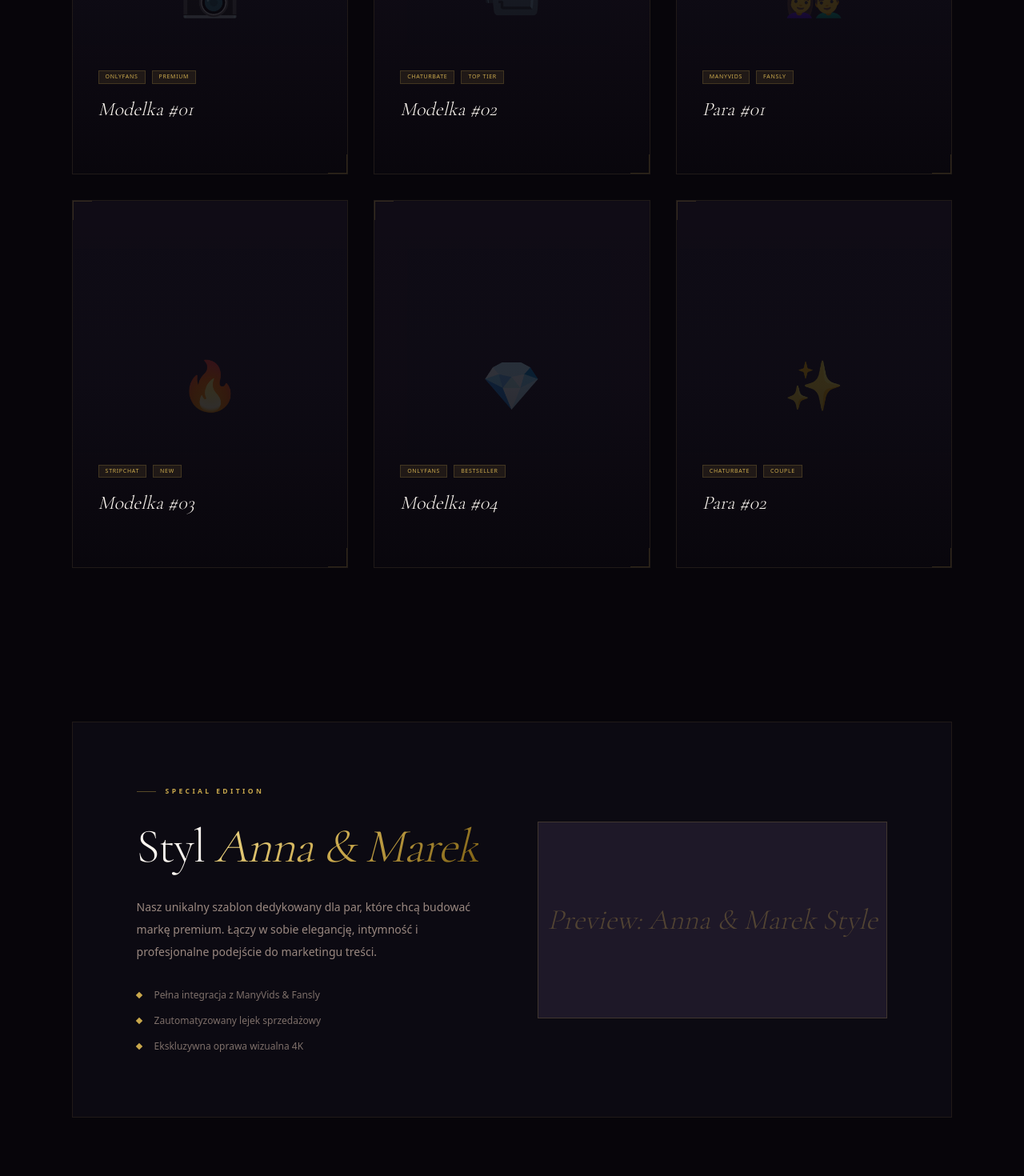
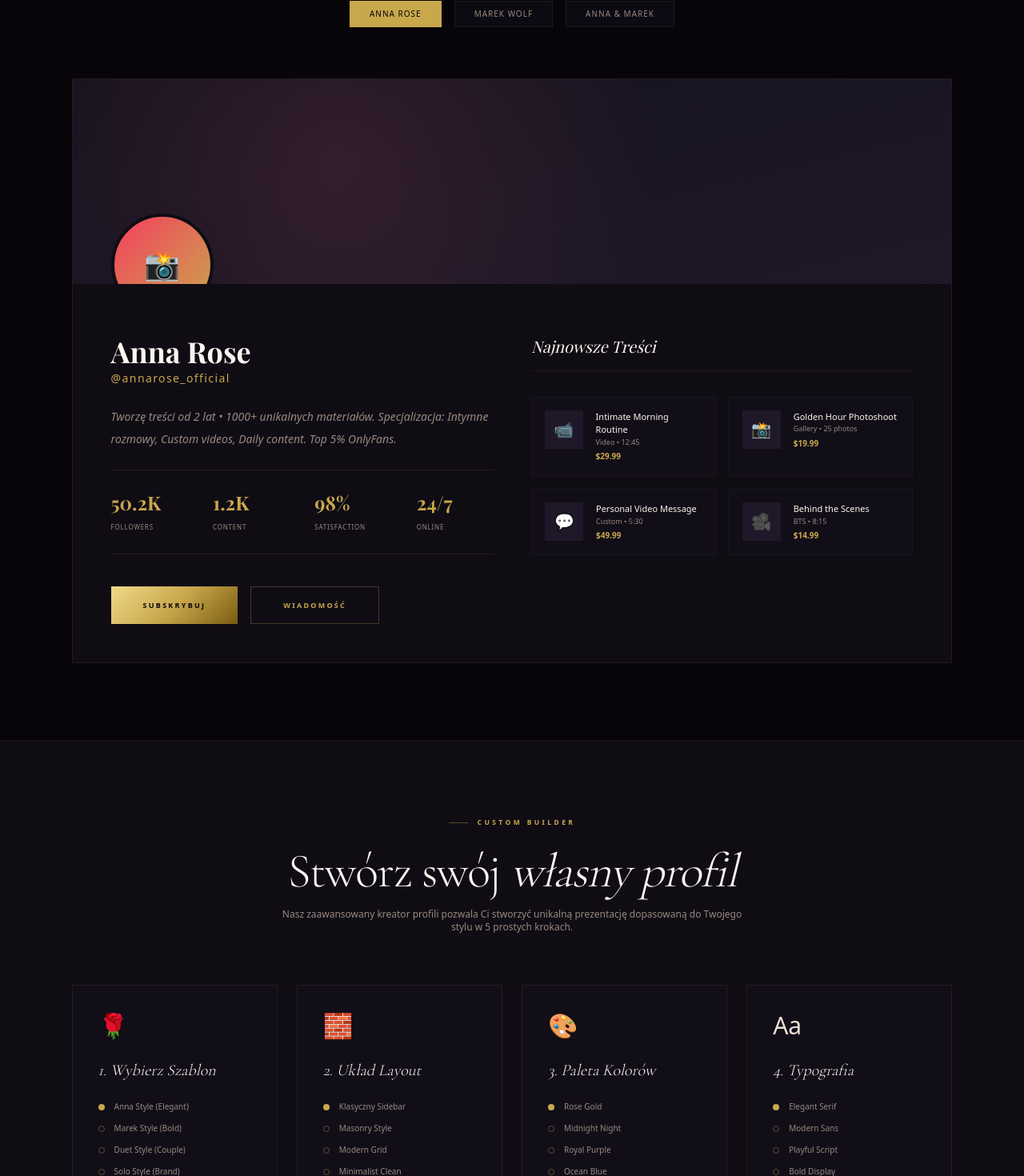
Before and after one commit to HardbanRecordsLab/Studio-HRL-Adult, a Next.js app: page /portfolio in a window 1280 px wide. Shown: the part 960-2430 px from the top of the page at 80% size. Built offline with nearby package versions, Linux system fonts and the light colour scheme.

Commit message:
Fix postinstall script to handle missing DATABASE_URL in builds

```diff
--- a/package.json
+++ b/package.json
@@ -10,7 +10,7 @@
     "type-check": "tsc --noEmit",
     "test": "jest",
     "test:watch": "jest --watch",
-    "postinstall": "prisma generate"
+    "postinstall": "DATABASE_URL=${DATABASE_URL:-postgresql://dummy:dummy@localhost:5432/dummy} prisma generate"
   },
   "dependencies": {
     "@hookform/resolvers": "^3.9.1",
--- a/src/pages/portfolio.tsx
+++ b/src/pages/portfolio.tsx
@@ -1,26 +1,35 @@
-import React from 'react';
+import React, { useState } from 'react';
 import Head from 'next/head';
 import Link from 'next/link';
+import { motion, AnimatePresence } from 'framer-motion';
 import { ROUTES } from '@/utils/constants';
 import Navigation from '@/components/common/Navigation';
 import Footer from '@/components/common/Footer';
 import CTA from '@/components/sections/CTA';
 
 const PortfolioPage: React.FC = () => {
+  const [activeProfile, setActiveProfile] = useState('anna');
+
   const profiles = [
-    { name: 'Modelka #01', tags: ['OnlyFans', 'Premium'], ico: '📸', href: '#' },
-    { name: 'Modelka #02', tags: ['Chaturbate', 'Top Tier'], ico: '📹', href: '#' },
-    { name: 'Para #01', tags: ['ManyVids', 'Fansly'], ico: '👩‍❤️‍👨', href: ROUTES.PARA },
-    { name: 'Modelka #03', tags: ['Stripchat', 'New'], ico: '🔥', href: '#' },
-    { name: 'Modelka #04', tags: ['OnlyFans', 'Bestseller'], ico: '💎', href: '#' },
-    { name: 'Para #02', tags: ['Chaturbate', 'Couple'], ico: '✨', href: ROUTES.PARA },
+    { id: 'anna', name: 'Anna Rose', handle: '@annarose_official', age: 25, bio: 'Tworzę treści od 2 lat • 1000+ unikalnych materiałów. Specjalizacja: Intymne rozmowy, Custom videos, Daily content. Top 5% OnlyFans.', stats: { followers: '50.2K', content: '1.2K', satisfaction: '98%', online: '24/7' }, tags: ['OnlyFans', 'Premium'], ico: '📸' },
+    { id: 'marek', name: 'Marek Wolf', handle: '@marek_wolf', age: 28, bio: 'Męski i odważny styl. Profesjonalne sesje, wysoka jakość 4K. Specjalizacja: Solo & Group content.', stats: { followers: '15.5K', content: '450', satisfaction: '95%', online: 'Daily' }, tags: ['Chaturbate', 'Top Tier'], ico: '📹' },
+    { id: 'couple', name: 'Anna & Marek', handle: '@anna_marek_duo', age: 'Duo', bio: 'Najlepsza para w branży. Chemia, emocje i luksusowa oprawa. Pełna synchronizacja na ManyVids i Fansly.', stats: { followers: '85K', content: '2.5K', satisfaction: '99%', online: '24/7' }, tags: ['ManyVids', 'Fansly'], ico: '👩‍❤️‍👨' },
   ];
+
+  const contentItems = [
+    { title: 'Intimate Morning Routine', type: 'Video • 12:45', price: '$29.99', ico: '📹' },
+    { title: 'Golden Hour Photoshoot', type: 'Gallery • 25 photos', price: '$19.99', ico: '📸' },
+    { title: 'Personal Video Message', type: 'Custom • 5:30', price: '$49.99', ico: '💬' },
+    { title: 'Behind the Scenes', type: 'BTS • 8:15', price: '$14.99', ico: '🎥' },
+  ];
+
+  const currentProfile = profiles.find(p => p.id === activeProfile) || profiles[0];
 
   return (
     <>
       <Head>
         <title>Portfolio - Studio HRL Adult</title>
-        <meta name="description" content="Portfolio i szablony profili partnerek Studio HRL Adult. Zobacz nasze realizacje." />
+        <meta name="description" content="Portfolio i szablony profili partnerek Studio HRL Adult. Zobacz nasze realizacje i styl Anna & Marek." />
       </Head>
 
       <div className="min-h-screen bg-dark text-text relative">
@@ -39,76 +48,178 @@ const PortfolioPage: React.FC = () => {
               <h1 className="h1-premium text-white">Portfolio <br /><span className="italic bg-gold-gradient bg-clip-text text-transparent">Studio HRL</span></h1>
               <p className="font-cormorant text-lg italic text-dim">Profesjonalne szablony i profile naszych partnerek</p>
               <p className="text-dim text-xs leading-loose font-light max-w-xl mx-auto">
-                Zajmujemy się profesjonalnym przygotowaniem, optymalizacją i promocją profili na najważniejszych platformach.
-                Poniżej zobaczysz przykładowe realizacje i szablony, które budujemy dla naszych twórczyń.
+                Odkryj nasze unikalne szablony profili w stylu Anna & Marek, które pomogą Ci wyróżnić się na platformach i przyciągnąć więcej fanów.
               </p>
+              <div className="flex justify-center gap-4 pt-4">
+                <a href="#showcase" className="btn-gold">Zobacz Przykłady</a>
+                <a href="#builder" className="btn-outline">Stwórz Profil</a>
+              </div>
             </div>
           </section>
 
-          {/* Profiles Grid */}
-          <section className="px-[7%] max-w-7xl mx-auto space-y-12">
-            <div className="section-tag">Nasze Realizacje</div>
-            <div className="grid grid-cols-1 md:grid-cols-2 lg:grid-cols-3 gap-8">
-              {profiles.map((profile, i) => (
-                <Link key={i} href={profile.href} className="group relative aspect-[3/4] bg-dark-3/40 border border-gold/10 overflow-hidden hover:border-gold/30 transition-all duration-700">
-                  {/* Image Placeholder with Blur effect */}
-                  <div className="absolute inset-0 bg-dark-4 flex items-center justify-center text-6xl opacity-20 group-hover:scale-110 transition-transform duration-700">
-                    {profile.ico}
+          {/* Profile Showcase Section */}
+          <section id="showcase" className="py-24 px-[7%] max-w-7xl mx-auto space-y-16">
+            <div className="text-center space-y-4">
+              <div className="section-tag justify-center">Anna & Marek Style</div>
+              <h2 className="h2-premium">Przykłady <span className="italic">Profili</span></h2>
+              <p className="text-dim text-xs font-light max-w-xl mx-auto">
+                Poznaj nasze flagowe profile stworzone w unikalnym stylu Studio HRL. Każdy profil jest zoptymalizowany pod kątem maksymalizacji zarobków.
+              </p>
+            </div>
+
+            <div className="flex justify-center gap-4 mb-12">
+              {profiles.map(p => (
+                <button
+                  key={p.id}
+                  onClick={() => setActiveProfile(p.id)}
+                  className={`px-6 py-2 text-[10px] tracking-widest uppercase transition-all border ${
+                    activeProfile === p.id ? 'bg-gold text-dark border-gold' : 'bg-dark-3/40 text-dim border-gold/10 hover:border-gold/30'
+                  }`}
+                >
+                  {p.name}
+                </button>
+              ))}
+            </div>
+
+            <motion.div
+              key={activeProfile}
+              initial={{ opacity: 0, y: 20 }}
+              animate={{ opacity: 1, y: 0 }}
+              className="bg-dark-2 border border-gold/10 overflow-hidden rounded-sm"
+            >
+              {/* Profile Header Preview */}
+              <div className="h-64 bg-gradient-to-br from-dark-3 to-dark-4 relative overflow-hidden">
+                <div className="absolute inset-0 bg-[radial-gradient(circle_at_30%_40%,rgba(200,85,106,0.15),transparent_50%)]" />
+                <div className="absolute bottom-[-40px] left-12 w-32 h-32 rounded-full border-4 border-dark-2 bg-gradient-to-br from-rose-500 to-gold flex items-center justify-center text-4xl text-white font-bold shadow-2xl">
+                  {currentProfile.ico}
+                </div>
+              </div>
+
+              <div className="p-12 pt-16 grid grid-cols-1 lg:grid-cols-2 gap-12">
+                <div className="space-y-6">
+                  <div>
+                    <h3 className="font-playfair text-4xl text-white font-bold">{currentProfile.name}</h3>
+                    <p className="text-gold text-sm tracking-widest mt-1">{currentProfile.handle}</p>
+                  </div>
+                  <p className="text-dim text-sm leading-loose font-light italic">
+                    {currentProfile.bio}
+                  </p>
+
+                  <div className="grid grid-cols-2 md:grid-cols-4 gap-8 py-6 border-y border-gold/10">
+                    {Object.entries(currentProfile.stats).map(([label, val]) => (
+                      <div key={label}>
+                        <span className="block font-playfair text-2xl text-gold font-bold">{val}</span>
+                        <span className="text-[8px] text-dim uppercase tracking-widest">{label}</span>
+                      </div>
+                    ))}
                   </div>
 
-                  {/* Overlay Gradient */}
-                  <div className="absolute inset-0 bg-gradient-to-t from-dark via-dark/20 to-transparent opacity-80" />
+                  <div className="flex gap-4 pt-4">
+                    <button className="btn-gold px-10">Subskrybuj</button>
+                    <button className="btn-outline px-10">Wiadomość</button>
+                  </div>
+                </div>
 
-                  {/* Content */}
-                  <div className="absolute bottom-0 left-0 right-0 p-8 space-y-4 translate-y-4 group-hover:translate-y-0 transition-transform duration-500">
-                    <div className="flex gap-2">
-                      {profile.tags.map(tag => (
-                        <span key={tag} className="text-[7px] tracking-[0.1em] uppercase px-2 py-0.5 bg-gold/10 text-gold border border-gold/20">
-                          {tag}
-                        </span>
+                <div className="space-y-8">
+                  <h4 className="font-playfair text-xl text-white italic border-b border-gold/10 pb-4">Najnowsze Treści</h4>
+                  <div className="grid grid-cols-1 sm:grid-cols-2 gap-4">
+                    {contentItems.map((item, i) => (
+                      <div key={i} className="bg-dark-3/40 border border-gold/5 p-4 flex gap-4 hover:border-gold/20 transition-all group">
+                        <div className="w-12 h-12 bg-dark-4 flex items-center justify-center text-xl group-hover:scale-110 transition-transform">
+                          {item.ico}
+                        </div>
+                        <div>
+                          <h5 className="text-[11px] text-white font-medium">{item.title}</h5>
+                          <p className="text-[9px] text-dim">{item.type}</p>
+                          <p className="text-[10px] text-gold font-bold mt-1">{item.price}</p>
+                        </div>
+                      </div>
+                    ))}
+                  </div>
+                </div>
+              </div>
+            </motion.div>
+          </section>
+
+          {/* Template Builder Section */}
+          <section id="builder" className="py-24 bg-dark-2 border-y border-gold/5 px-[7%]">
+            <div className="max-w-7xl mx-auto space-y-16">
+              <div className="text-center space-y-4">
+                <div className="section-tag justify-center">Custom Builder</div>
+                <h2 className="h2-premium">Stwórz swój <span className="italic">własny profil</span></h2>
+                <p className="text-dim text-xs font-light max-w-xl mx-auto">
+                  Nasz zaawansowany kreator profili pozwala Ci stworzyć unikalną prezentację dopasowaną do Twojego stylu w 5 prostych krokach.
+                </p>
+              </div>
+
+              <div className="grid grid-cols-1 md:grid-cols-2 lg:grid-cols-4 gap-6">
+                {[
+                  { title: '1. Wybierz Szablon', options: ['Anna Style (Elegant)', 'Marek Style (Bold)', 'Duet Style (Couple)', 'Solo Style (Brand)'], ico: '🌹' },
+                  { title: '2. Układ Layout', options: ['Klasyczny Sidebar', 'Masonry Style', 'Modern Grid', 'Minimalist Clean'], ico: '🧱' },
+                  { title: '3. Paleta Kolorów', options: ['Rose Gold', 'Midnight Night', 'Royal Purple', 'Ocean Blue'], ico: '🎨' },
+                  { title: '4. Typografia', options: ['Elegant Serif', 'Modern Sans', 'Playful Script', 'Bold Display'], ico: 'Aa' },
+                ].map((step, i) => (
+                  <div key={i} className="bg-dark-3/40 border border-gold/10 p-8 space-y-6 hover:border-gold/30 transition-all">
+                    <div className="text-3xl">{step.ico}</div>
+                    <h3 className="font-cormorant text-xl text-white italic">{step.title}</h3>
+                    <ul className="space-y-3">
+                      {step.options.map((opt, j) => (
+                        <li key={j} className="flex items-center gap-3 text-[10px] text-dim font-light">
+                          <div className={`w-2 h-2 rounded-full border border-gold/40 ${j === 0 ? 'bg-gold' : ''}`} />
+                          {opt}
+                        </li>
                       ))}
-                    </div>
-                    <h3 className="font-cormorant text-2xl text-white italic">{profile.name}</h3>
-                    <div className="h-px w-0 group-hover:w-full bg-gold/30 transition-all duration-700" />
-                    <button className="text-[8px] text-gold tracking-widest uppercase font-bold opacity-0 group-hover:opacity-100 transition-opacity duration-500">
-                      Zobacz Case Study
-                    </button>
+                    </ul>
                   </div>
+                ))}
+              </div>
 
-                  {/* Corner Accents */}
-                  <div className="absolute top-0 left-0 w-6 h-6 border-t border-l border-gold/20" />
-                  <div className="absolute bottom-0 right-0 w-6 h-6 border-b border-r border-gold/20" />
-                </Link>
-              ))}
+              <div className="text-center pt-8">
+                <button className="btn-gold px-12 py-4">Uruchom Kreator Profili</button>
+              </div>
             </div>
           </section>
 
-          {/* Anna & Marek Special Section */}
-          <section className="py-24 px-[7%] max-w-7xl mx-auto mt-24">
-            <div className="bg-dark-3/40 border border-gold/10 p-12 md:p-20 relative overflow-hidden flex flex-col lg:flex-row items-center gap-16">
-              <div className="absolute inset-0 bg-grain opacity-[0.02] pointer-events-none" />
-
-              <div className="lg:w-1/2 space-y-8 relative z-10">
-                <div className="section-tag">Special Edition</div>
-                <h2 className="h2-premium">
-                  Styl <span className="italic bg-gold-gradient bg-clip-text text-transparent">Anna & Marek</span>
-                </h2>
+          {/* Platform Integration Section */}
+          <section className="py-24 px-[7%] max-w-7xl mx-auto">
+            <div className="grid grid-cols-1 lg:grid-cols-2 gap-20 items-center">
+              <div className="space-y-8">
+                <div className="section-tag">All-in-One</div>
+                <h2 className="h2-premium">Jeden profil, <br /><span className="italic bg-gold-gradient bg-clip-text text-transparent">wszystkie platformy</span></h2>
                 <p className="text-dim text-sm leading-loose font-light">
-                  Nasz unikalny szablon dedykowany dla par, które chcą budować markę premium.
-                  Łączy w sobie elegancję, intymność i profesjonalne podejście do marketingu treści.
+                  Zintegruj swój profil ze wszystkimi głównymi platformami. Zarządzaj treściami i synchronizuj dane w jednym miejscu, budując spójny wizerunek marki premium.
                 </p>
-                <ul className="space-y-4">
-                  {['Pełna integracja z ManyVids & Fansly', 'Zautomatyzowany lejek sprzedażowy', 'Ekskluzywna oprawa wizualna 4K'].map(f => (
-                    <li key={f} className="flex items-center gap-4 text-xs text-dim/80 font-light">
-                      <span className="w-1.5 h-1.5 bg-gold rotate-45" /> {f}
-                    </li>
+                <div className="grid grid-cols-2 gap-6 pt-4">
+                  {[
+                    { name: 'OnlyFans', status: 'Connected', ico: '🔥' },
+                    { name: 'Fansly', status: 'Connected', ico: '💫' },
+                    { name: 'ManyVids', status: 'Pending', ico: '📹' },
+                    { name: 'Chaturbate', status: 'Connected', ico: '🔴' },
+                  ].map(plat => (
+                    <div key={plat.name} className="bg-dark-3/40 border border-gold/10 p-6 flex items-center gap-4 group hover:border-gold/30 transition-all">
+                      <div className="text-2xl group-hover:scale-110 transition-transform">{plat.ico}</div>
+                      <div>
+                        <div className="text-xs text-white font-medium">{plat.name}</div>
+                        <div className={`text-[7px] uppercase tracking-widest ${plat.status === 'Connected' ? 'text-green-500' : 'text-gold/50'}`}>
+                          {plat.status}
+                        </div>
+                      </div>
+                    </div>
                   ))}
-                </ul>
+                </div>
               </div>
 
-              <div className="lg:w-1/2 relative z-10">
-                <div className="aspect-video bg-dark-4 border border-gold/20 flex items-center justify-center text-4xl italic font-cormorant text-gold/30">
-                  Preview: Anna & Marek Style
+              <div className="relative">
+                <div className="aspect-square bg-gradient-to-br from-crimson/20 to-gold/5 border border-gold/10 rounded-full flex items-center justify-center relative animate-pulse-slow">
+                  <div className="w-3/4 h-3/4 bg-dark-2 rounded-full border border-gold/20 flex items-center justify-center text-center p-12">
+                    <p className="font-cormorant text-2xl italic text-white leading-relaxed">
+                      "Zautomatyzuj swój sukces z Studio HRL Adult"
+                    </p>
+                  </div>
+                  {/* Floating icons around */}
+                  <div className="absolute top-10 right-10 w-12 h-12 bg-dark-3 border border-gold/20 rounded-full flex items-center justify-center text-xl">✨</div>
+                  <div className="absolute bottom-20 left-0 w-16 h-16 bg-dark-3 border border-gold/20 rounded-full flex items-center justify-center text-2xl">💰</div>
+                  <div className="absolute top-1/2 left-[-20px] w-10 h-10 bg-dark-3 border border-gold/20 rounded-full flex items-center justify-center text-lg">🔒</div>
                 </div>
               </div>
             </div>
@@ -120,6 +231,17 @@ const PortfolioPage: React.FC = () => {
         <Footer />
         <div className="grain-overlay" />
       </div>
+
+      <style jsx global>{`
+        .font-playfair { font-family: 'Playfair Display', serif; }
+        @keyframes pulse-slow {
+          0%, 100% { transform: scale(1); opacity: 0.8; }
+          50% { transform: scale(1.05); opacity: 1; }
+        }
+        .animate-pulse-slow {
+          animation: pulse-slow 6s ease-in-out infinite;
+        }
+      `}</style>
     </>
   );
 };
```
